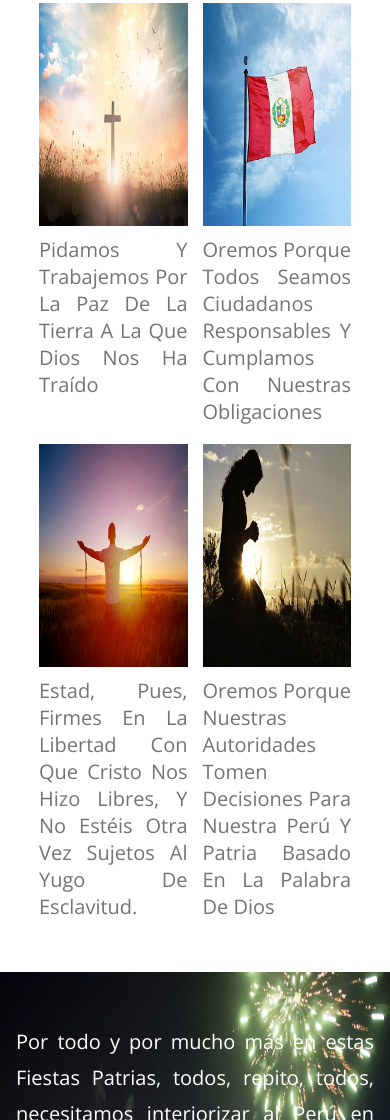
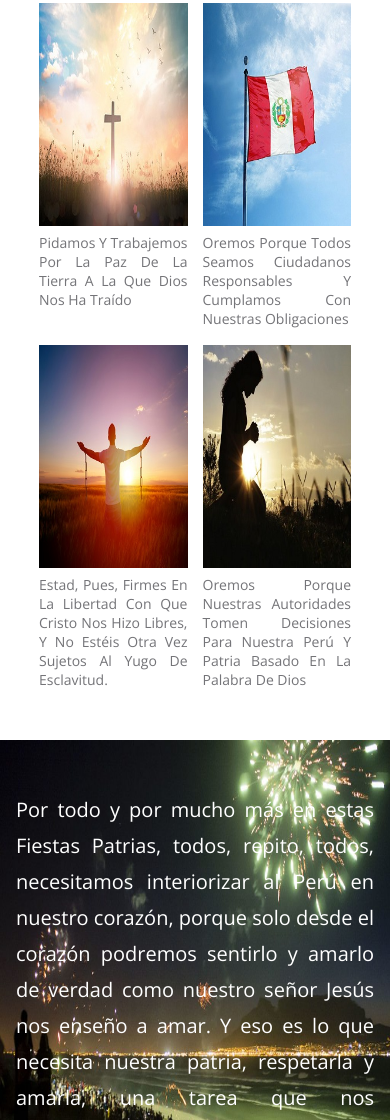
Before and after one commit to vittoriocarlo/Expresate, a plain HTML site: page index.html in a window 390 px wide. Shown: the part 2878-3998 px from the top of the page. Drawn offline with nearby package versions, Linux system fonts and the light colour scheme.

Commit message:
Proyecto subido

```diff
--- a/CSS/responsive.css
+++ b/CSS/responsive.css
@@ -192,7 +192,7 @@
   }
 
   .fashionn h4 {
-    font-size: 1.25em;
+    font-size: 14px;
   }
 
   .container-photo {
```
